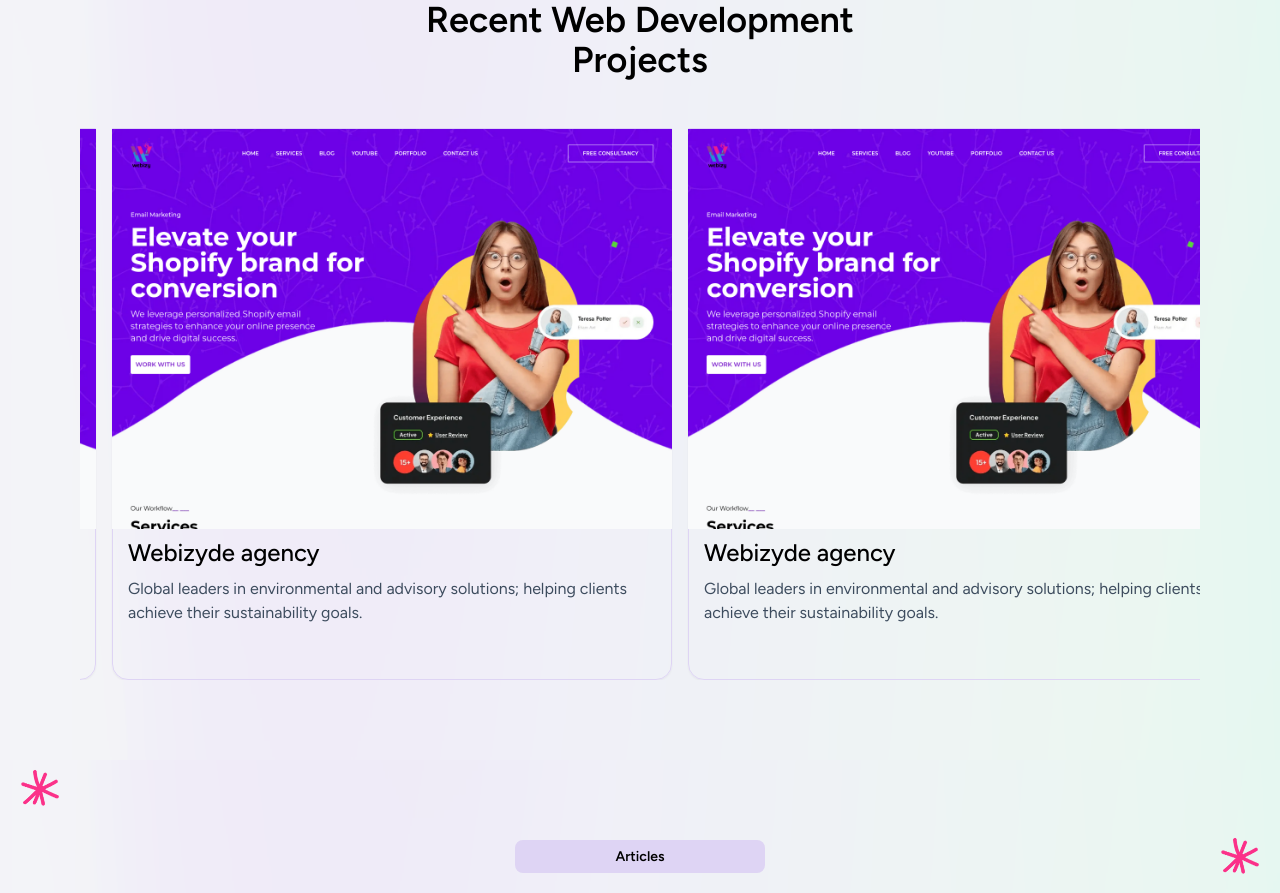
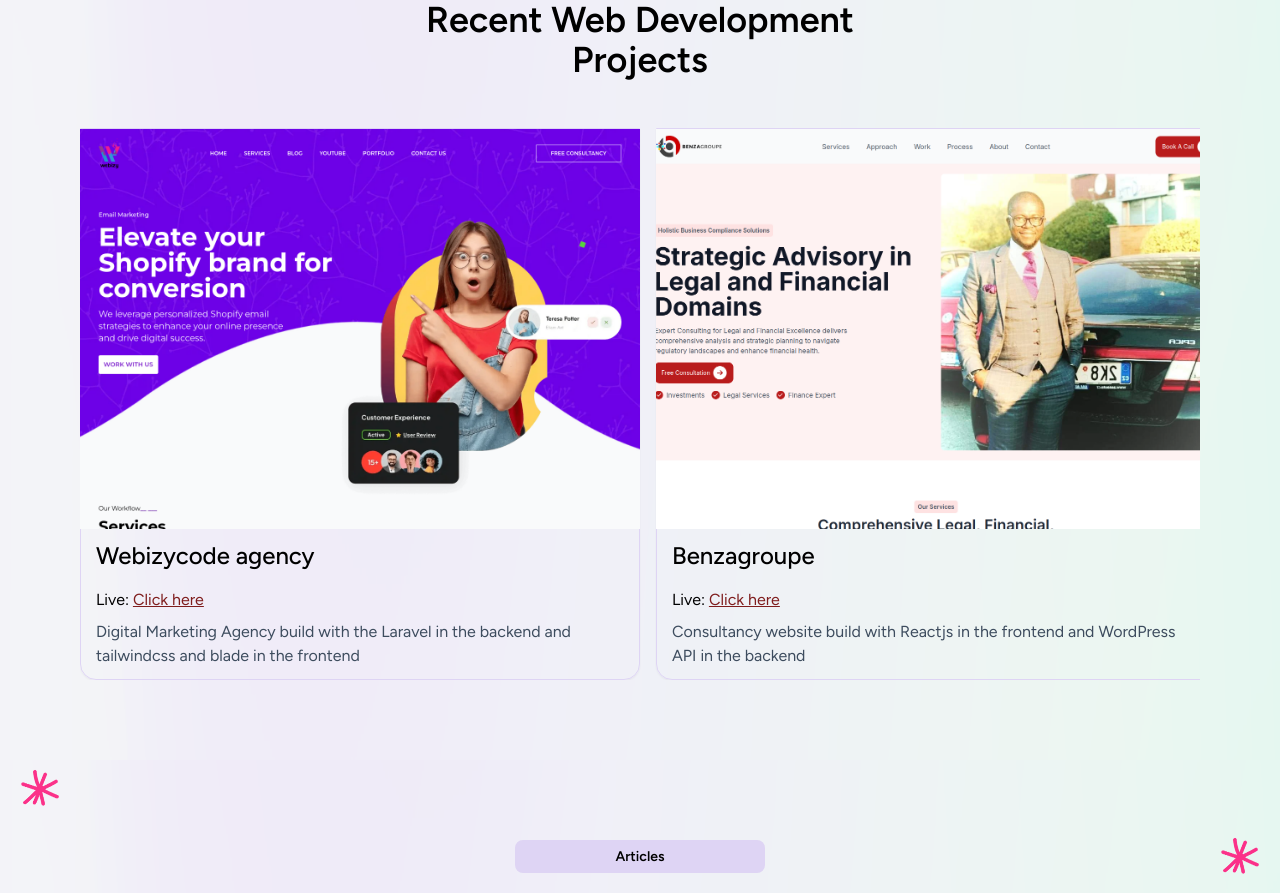
Before and after one commit to Kambatukebele/my-portfolio, a React (Vite) app: page / in a window 1280 px wide. Shown: the part 4260-5153 px from the top of the page. Built offline with nearby package versions, Linux system fonts and the light colour scheme; no server answers.

Commit message:
updated portfolio card and my_data by filling correct data

```diff
--- a/src/components/portfolios/CardPortfolio.jsx
+++ b/src/components/portfolios/CardPortfolio.jsx
@@ -9,8 +9,9 @@
       <div className="w-[300px] h-[200px] sm:w-[560px] sm:h-[400px]">
         <Image image={img} imageExtraClass="" />
       </div>
-      <div className="w-[300px] h-[150px] py-2 px-4 sm:w-[560px]">
+      <div className="w-[300px] h-[150px] py-2 px-4 sm:w-[560px] flex flex-col justify-center items-start gap-2">
         <H4 h4Title={title} h4ExtraClass="font-medium text-black900 mb-2" />
+        <h6>Live: <a className="text-red-900 underline" href={link}>Click here</a></h6>
         <Paragraph paraText={description} width="text-gray50 w-full" />
       </div>
     </div>
--- a/src/my_data.jsx
+++ b/src/my_data.jsx
@@ -22,6 +22,7 @@
 
 //Portfolio Images
 import webizyCode from "./assets/images/webizycodeVision.png";
+import benzagroupe from "./assets/images/benzagroupe.png";
 
 //Hero Navigation data
 import imageHero from "./assets/images/judens.png";
@@ -342,9 +343,9 @@
 export const works = [
   {
     id: 1,
-    title: "Webizyde agency",
+    title: "Webizycode agency",
     description:
-      "Global leaders in environmental and advisory solutions; helping clients achieve their sustainability goals.",
+      "Digital Marketing Agency build with the Laravel in the backend and tailwindcss and blade in the frontend",
     img: webizyCode,
     link: "https://webizycode.com/",
     tech: ["Laravel, Blade, Tailwindcss, Javascript, MySQL, HTML"],
@@ -352,92 +353,12 @@
   },
   {
     id: 2,
-    title: "Webizyde agency",
+    title: "Benzagroupe",
     description:
-      "Global leaders in environmental and advisory solutions; helping clients achieve their sustainability goals.",
-    img: webizyCode,
-    link: "https://webizycode.com/",
-    tech: ["Laravel, Blade, Tailwindcss, Javascript, MySQL, HTML"],
-    stack: "Fullstack",
-  },
-  {
-    id: 3,
-    title: "Webizyde agency",
-    description:
-      "Global leaders in environmental and advisory solutions; helping clients achieve their sustainability goals.",
-    img: webizyCode,
-    link: "https://webizycode.com/",
-    tech: ["Laravel, Blade, Tailwindcss, Javascript, MySQL, HTML"],
-    stack: "Fullstack",
-  },
-  {
-    id: 4,
-    title: "Webizyde agency",
-    description:
-      "Global leaders in environmental and advisory solutions; helping clients achieve their sustainability goals.",
-    img: webizyCode,
-    link: "https://webizycode.com/",
-    tech: ["Laravel, Blade, Tailwindcss, Javascript, MySQL, HTML"],
-    stack: "Fullstack",
-  },
-  {
-    id: 5,
-    title: "Webizyde agency",
-    description:
-      "Global leaders in environmental and advisory solutions; helping clients achieve their sustainability goals.",
-    img: webizyCode,
-    link: "https://webizycode.com/",
-    tech: ["Laravel, Blade, Tailwindcss, Javascript, MySQL, HTML"],
-    stack: "Fullstack",
-  },
-  {
-    id: 6,
-    title: "Webizyde agency",
-    description:
-      "Global leaders in environmental and advisory solutions; helping clients achieve their sustainability goals.",
-    img: webizyCode,
-    link: "https://webizycode.com/",
-    tech: ["Laravel, Blade, Tailwindcss, Javascript, MySQL, HTML"],
-    stack: "Fullstack",
-  },
-  {
-    id: 7,
-    title: "Webizyde agency",
-    description:
-      "Global leaders in environmental and advisory solutions; helping clients achieve their sustainability goals.",
-    img: webizyCode,
-    link: "https://webizycode.com/",
-    tech: ["Laravel, Blade, Tailwindcss, Javascript, MySQL, HTML"],
-    stack: "Fullstack",
-  },
-  {
-    id: 8,
-    title: "Webizyde agency",
-    description:
-      "Global leaders in environmental and advisory solutions; helping clients achieve their sustainability goals.",
-    img: webizyCode,
-    link: "https://webizycode.com/",
-    tech: ["Laravel, Blade, Tailwindcss, Javascript, MySQL, HTML"],
-    stack: "Fullstack",
-  },
-  {
-    id: 9,
-    title: "Webizyde agency",
-    description:
-      "Global leaders in environmental and advisory solutions; helping clients achieve their sustainability goals.",
-    img: webizyCode,
-    link: "https://webizycode.com/",
-    tech: ["Laravel, Blade, Tailwindcss, Javascript, MySQL, HTML"],
-    stack: "Fullstack",
-  },
-  {
-    id: 10,
-    title: "Webizyde agency",
-    description:
-      "Global leaders in environmental and advisory solutions; helping clients achieve their sustainability goals.",
-    img: webizyCode,
-    link: "https://webizycode.com/",
-    tech: ["Laravel, Blade, Tailwindcss, Javascript, MySQL, HTML"],
-    stack: "Fullstack",
-  },
+      "Consultancy website build with Reactjs in the frontend and WordPress API in the backend",
+    img: benzagroupe,
+    link: "https://benzagroupe.com/",
+    tech: ["Reactjs, Tailwindcss, HTML"],
+    stack: "Frontend",
+  }
 ];
```
Also changed, not shown: src/assets/images/benzagroupe.png (added).
